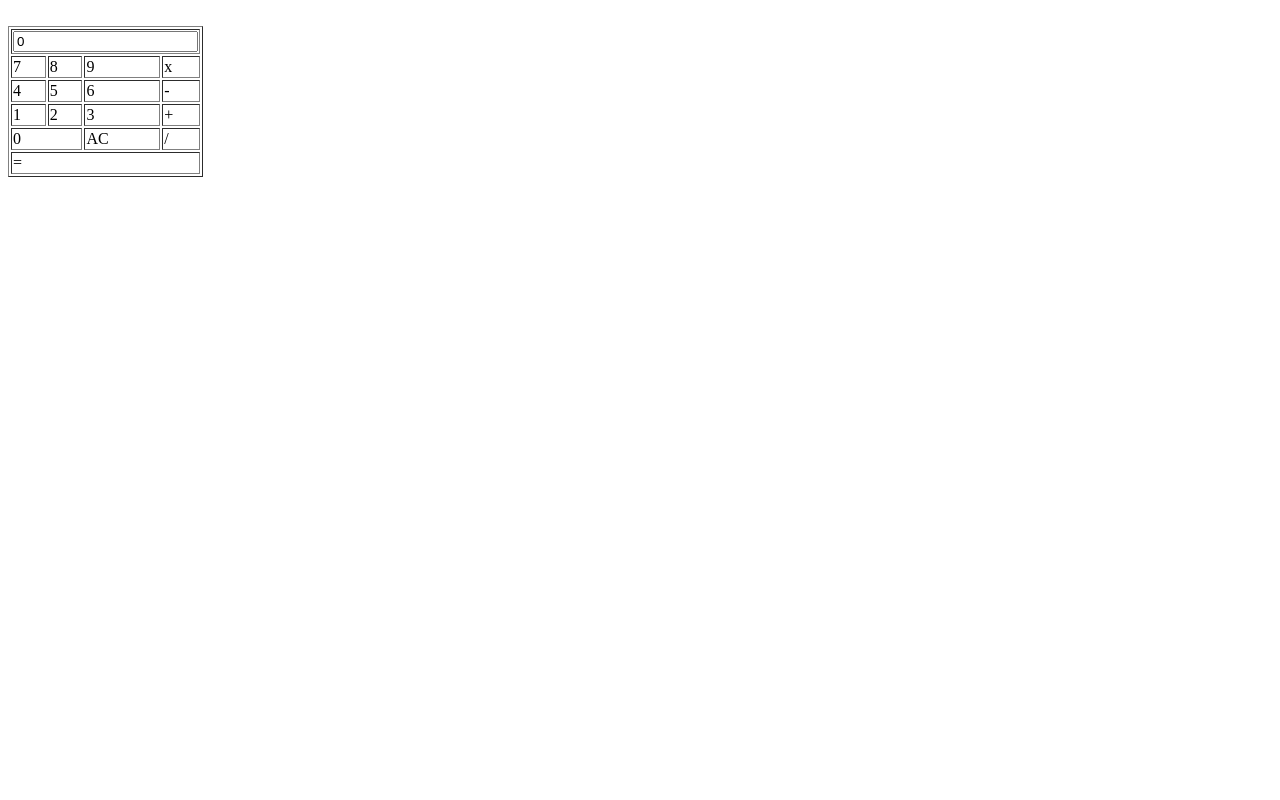
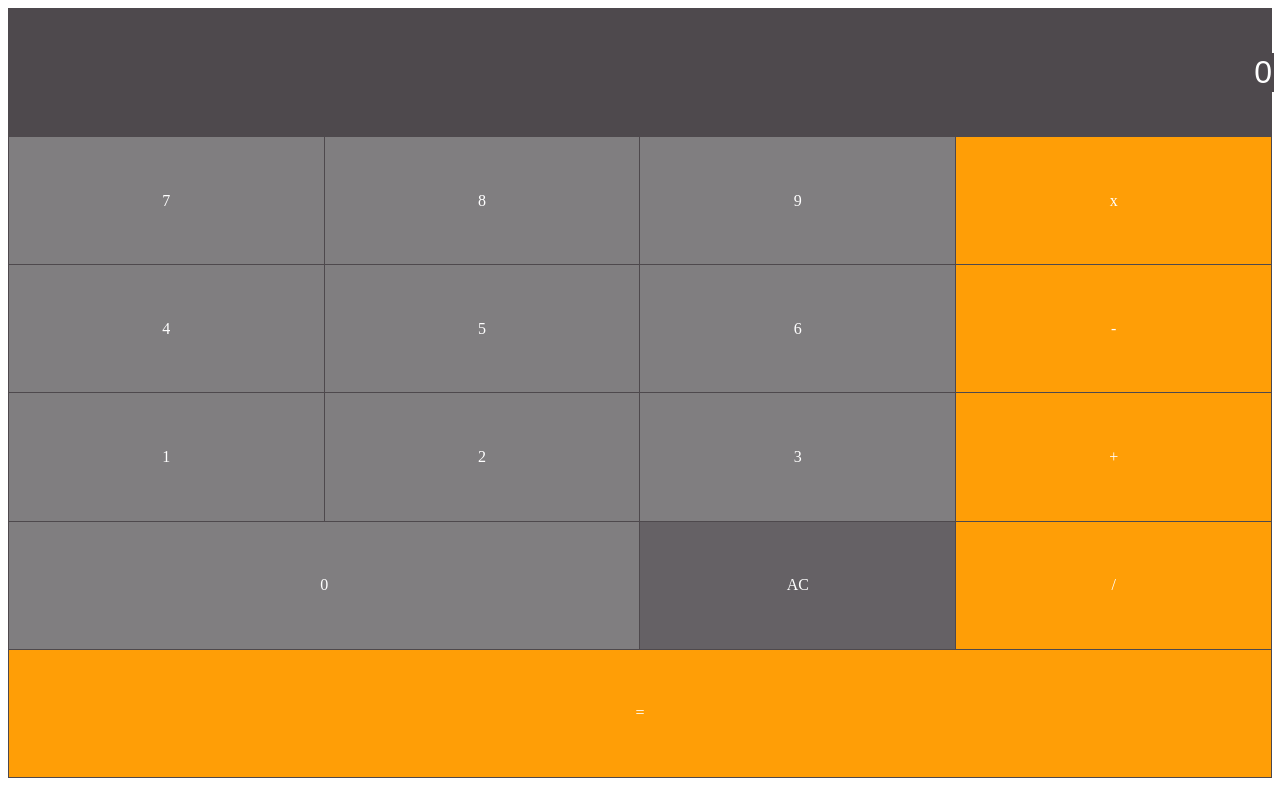
Before and after one commit to Vishaylinp/Calculator-App, a plain HTML site: page index.html in a window 1280 px wide. Drawn offline with Linux system fonts and the light colour scheme.

Commit message:
lesson 7 - Made my calculator user-friendly by adding CSS

```diff
--- a/index.html
+++ b/index.html
@@ -3,43 +3,43 @@
 <head>
     <meta charset="UTF-8">
     <meta name="viewport" content="width=device-width, initial-scale=1.0">
-    <title>Document</title>
+   <link rel="stylesheet" href="style.css">
+
 </head>
 <body>
     <table border="1">
-    </br>
         <tr>
             <td colspan="4">
-                <input type="text" id="inputBox" value="0" p>
+                <input type="text" id="inputBox" value="0">
             </td>
 
         </tr>
         <tr>
-            <td onclick="digitbtnPressed('7')">7</td>
-            <td onclick="digitbtnPressed('8')">8</td>
-            <td onclick="digitbtnPressed('9')">9</td>
-            <td ondblclick="" onclick="operatorbtnPressed('x')">x</td>
+            <td class="digitButton" onclick="digitbtnPressed('7')">7</td>
+            <td class="digitButton" onclick="digitbtnPressed('8')">8</td>
+            <td class="digitButton" onclick="digitbtnPressed('9')">9</td>
+            <td class ="operatorButton" onclick="operatorbtnPressed('x')">x</td>
         </tr>
         <tr >
-            <td onclick="digitbtnPressed('4')">4</td>
-            <td onclick="digitbtnPressed('5')">5</td>
-            <td onclick="digitbtnPressed('6')">6</td>
-            <td onclick="operatorbtnPressed('-')">-</td>
+            <td class="digitButton" onclick="digitbtnPressed('4')">4</td>
+            <td class="digitButton" onclick="digitbtnPressed('5')">5</td>
+            <td class="digitButton" onclick="digitbtnPressed('6')">6</td>
+            <td class="operatorButton" onclick="operatorbtnPressed('-')">-</td>
         </tr>
         <tr>
-            <td onclick="digitbtnPressed('1')">1</td>
-            <td onclick="digitbtnPressed('2')">2</td>
-            <td onclick="digitbtnPressed('3')">3</td>
-            <td onclick="operatorbtnPressed('+')">+</td>
+            <td class="digitButton" onclick="digitbtnPressed('1')">1</td>
+            <td class="digitButton" onclick="digitbtnPressed('2')">2</td>
+            <td class="digitButton" onclick="digitbtnPressed('3')">3</td>
+            <td class="operatorButton" onclick="operatorbtnPressed('+')">+</td>
         </tr>
         <tr>
-            <td colspan="2" onclick="digitbtnPressed('0')">0</td>
-            <td onclick="btnAcPressed()">AC</td>
-            <td onclick="operatorbtnPressed('/')">/</td>
+            <td class="digitButton" colspan="2" onclick="digitbtnPressed('0')">0</td>
+            <td class="acButton" onclick="btnAcPressed()">AC</td>
+            <td class="operatorButton" onclick="operatorbtnPressed('/')">/</td>
 
         </tr>
         <tr>
-            <td colspan="4" onclick="equalsbtnPressed()">=</td>
+            <td class="operatorButton" colspan="4" onclick="equalsbtnPressed()">=</td>
     </table>
     <script>
         var newLine = true; // Variable to track if a new line is being started
--- /dev/null
+++ b/style.css
@@ -0,0 +1,35 @@
+table {
+    color: #fff;
+    text-align: center;
+    border-collapse: collapse;
+    font: normal 3em, arial, helvetica, sans-serif;
+}
+tr {
+    height: 16.02vh;
+    background-color: #4e494d;
+}
+td {
+    width: 25vw;
+    border: 1px solid #4e494d;
+}
+
+#inputBox {
+    background-color: #4e494d;
+    text-align: right;
+    width: 100%;
+    border: 0px;
+    font-size: 2em;
+    color: #fff;
+
+}
+
+.digitButton {
+    background-color: #807e80;
+
+}
+.operatorButton {
+    background-color: #ff9e06;
+}
+.acButton {
+    background-color: #656165;
+}
```
